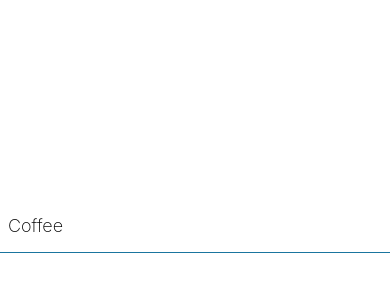
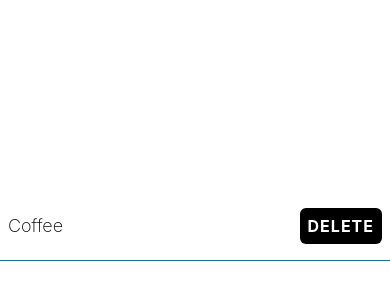
Before and after one commit to sayyidmarvanvt/taskly, a React Native app: screen / in a window 390 px wide. Shown: the part 196-496 px from the top of the page. Built offline with nearby package versions, Linux system fonts and the light colour scheme.

Commit message:
added delete button

```diff
--- a/App.tsx
+++ b/App.tsx
@@ -1,16 +1,38 @@
 import { StatusBar } from "expo-status-bar";
-import { StyleSheet, Text, View, PixelRatio } from "react-native";
+import {
+  StyleSheet,
+  Text,
+  View,
+  PixelRatio,
+  Button,
+  TouchableOpacity,
+  Alert,
+} from "react-native";
 import { theme } from "./theme";
 
 export default function App() {
+  const handleDelete = () => {
+    Alert.alert(
+      "Are you sure you want to delete this item?",
+      "it will be gone for good",
+      [
+        { text: "Cancel", onPress: () => console.log("Cancel Pressed"), style: "cancel" },
+        { text: "Delete", onPress: () => console.log("Delete Pressed"), style: "destructive" },
+      ]
+    );
+  };
   return (
     <View style={styles.container}>
-      <View
-        style={styles.itemContainer}
-      >
+      <View style={styles.itemContainer}>
         <Text style={styles.itemText}>Coffee</Text>
+        <TouchableOpacity
+          style={styles.button}
+          onPress={handleDelete}
+          activeOpacity={0.8}
+        >
+          <Text style={styles.buttonText}>Delete</Text>
+        </TouchableOpacity>
       </View>
-
       <StatusBar style="auto" />
     </View>
   );
@@ -25,10 +47,25 @@ const styles = StyleSheet.create({
     justifyContent: "center",
   },
   itemContainer: {
+    flexDirection: "row",
+    justifyContent: "space-between",
+    alignItems: "center",
     paddingVertical: 16,
     paddingHorizontal: 8,
     borderBottomColor: theme.colorCeruleanBlue,
     borderBottomWidth: 1,
   },
   itemText: { fontSize: 18, fontWeight: "200" },
+  button: {
+    backgroundColor: theme.colorBlack,
+    padding: 8,
+    borderRadius: 6,
+  },
+  buttonText: {
+    color: theme.colorWhite,
+    fontSize: 16,
+    fontWeight: "bold",
+    textTransform: "uppercase",
+    letterSpacing: 1,
+  },
 });
--- a/theme.ts
+++ b/theme.ts
@@ -1,4 +1,5 @@
 export const theme={
     colorCeruleanBlue: "#1a759f",
     colorWhite: "#fff",
+    colorBlack: "#000",
 }
```
